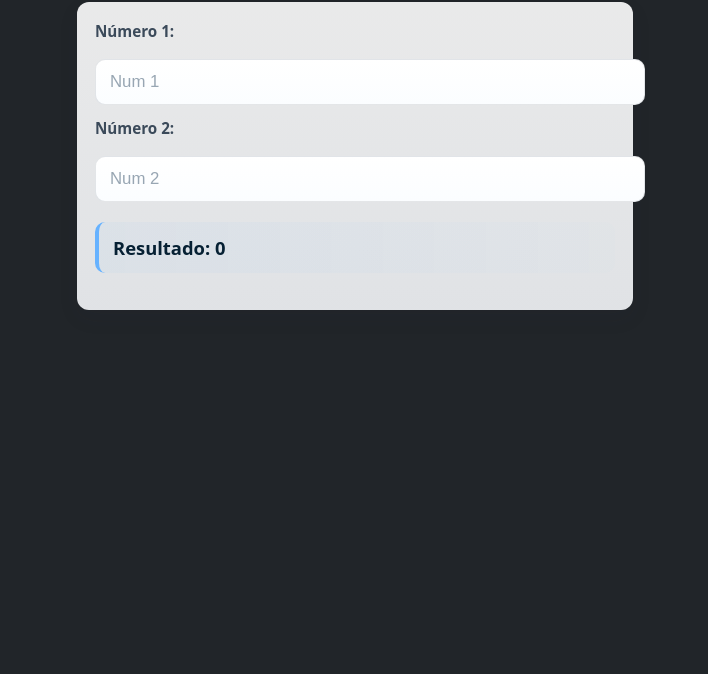
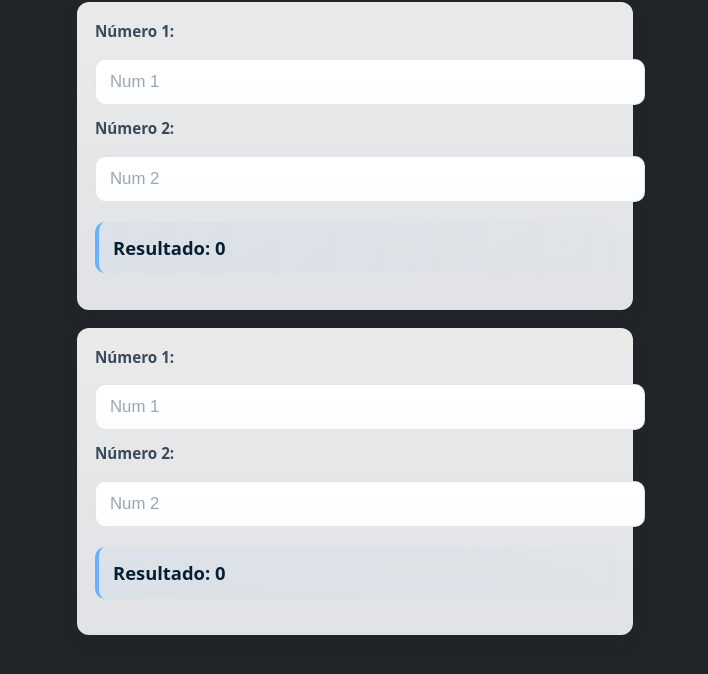
Before and after one commit to egestivo/Programaci-n-Integrativa-de-Componentes, a website built with Vite: page P2/PRY_DATA_BINDING/index.html in a window 1280 px wide. Shown: the part 64-738 px from the top of the page, without its empty margins (285-993 px from the left). Built offline with nearby package versions, Linux system fonts and the light colour scheme.

Commit message:
SUmar numeros con Lit

```diff
--- a/P2/PRY_DATA_BINDING/index.html
+++ b/P2/PRY_DATA_BINDING/index.html
@@ -11,6 +11,7 @@
     <!-- <hola-mundo></hola-mundo> -->
     <!-- <saludar-input></saludar-input> -->
     <sumar-numeros></sumar-numeros>
+        <sumar-numeros></sumar-numeros>
     <script type="module" src="./src/main.js"></script>
     <script src="https://cdn.jsdelivr.net/npm/bootstrap@5.3.8/dist/js/bootstrap.bundle.min.js" integrity="sha384-FKyoEForCGlyvwx9Hj09JcYn3nv7wiPVlz7YYwJrWVcXK/BmnVDxM+D2scQbITxI" crossorigin="anonymous"></script>
 </body>
```
